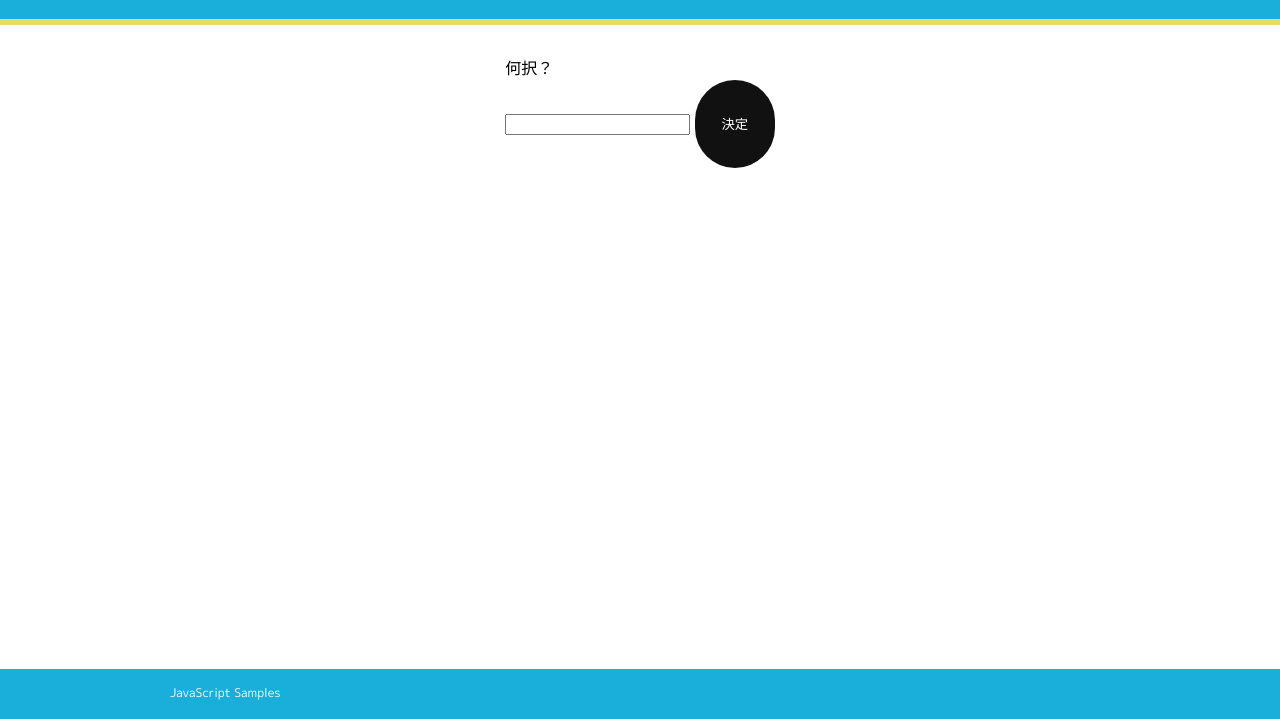
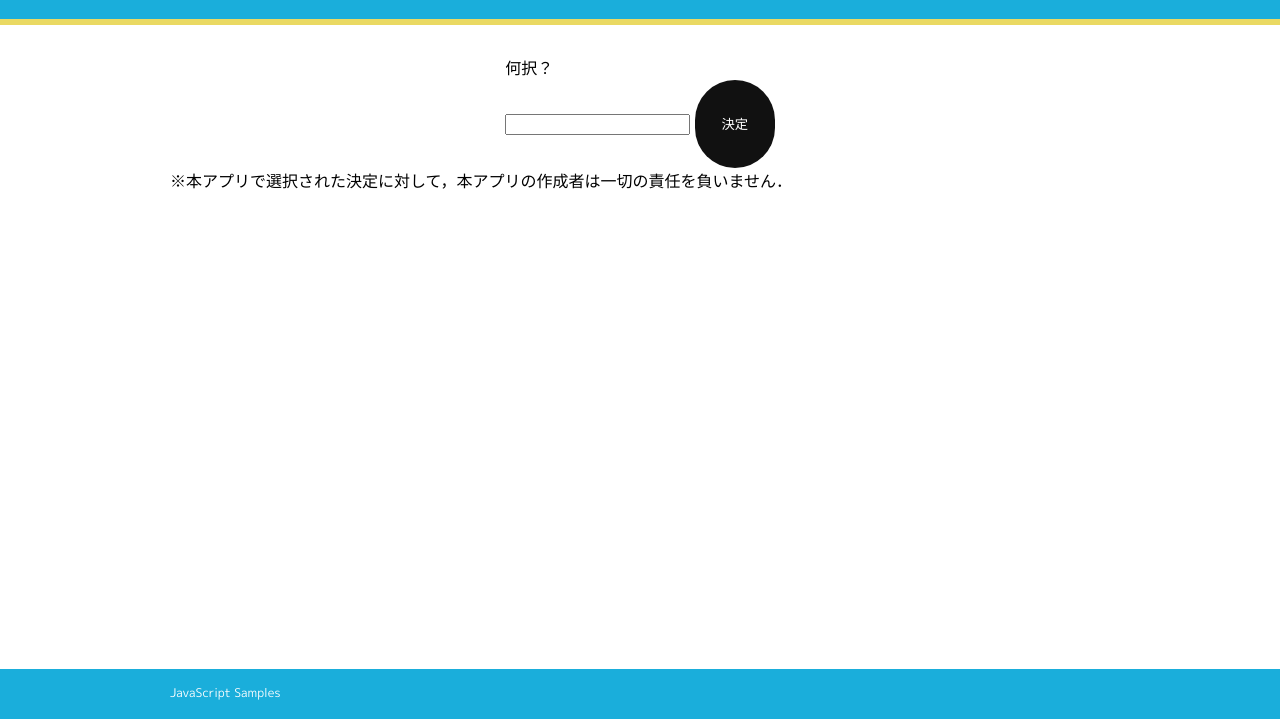
Before and after one commit to ksts0826/RandomLegends, a plain HTML site: page selectKun.html in a window 1280 px wide. Shown: the part 109-828 px from the top of the page. Drawn offline with Linux system fonts and the light colour scheme.

Commit message:
Update selectKun.html

```diff
--- a/selectKun.html
+++ b/selectKun.html
@@ -62,6 +62,7 @@
     <input type="number" name="word">
     <input type="submit" value="決定">
 </form>
+    ※本アプリで選択された決定に対して，本アプリの作成者は一切の責任を負いません．
 <p id="output"></p>
 
 </section>
```
